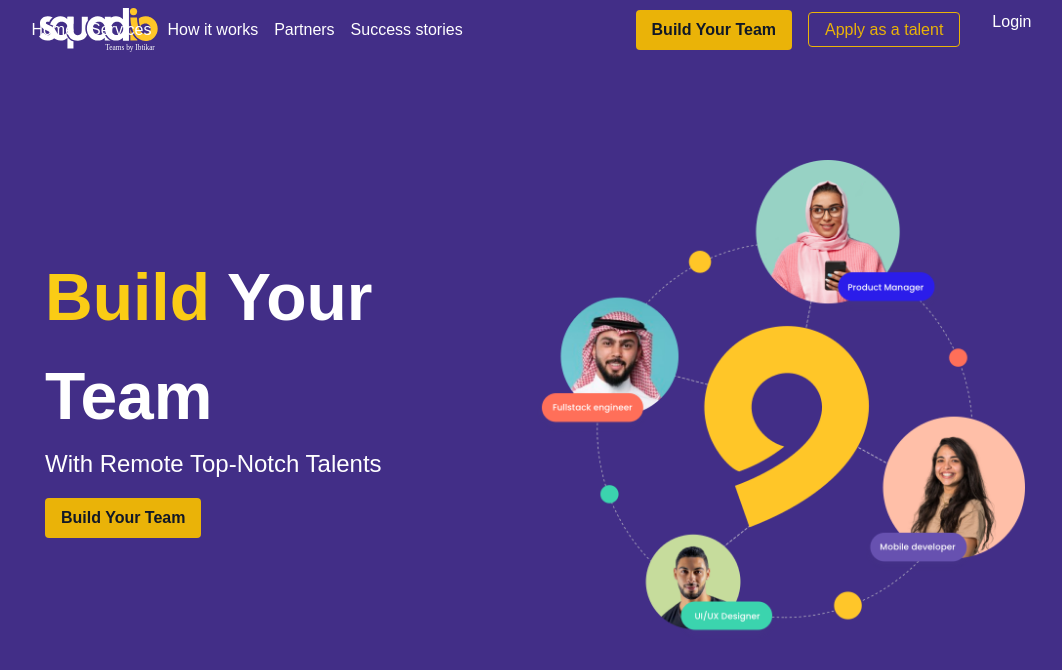
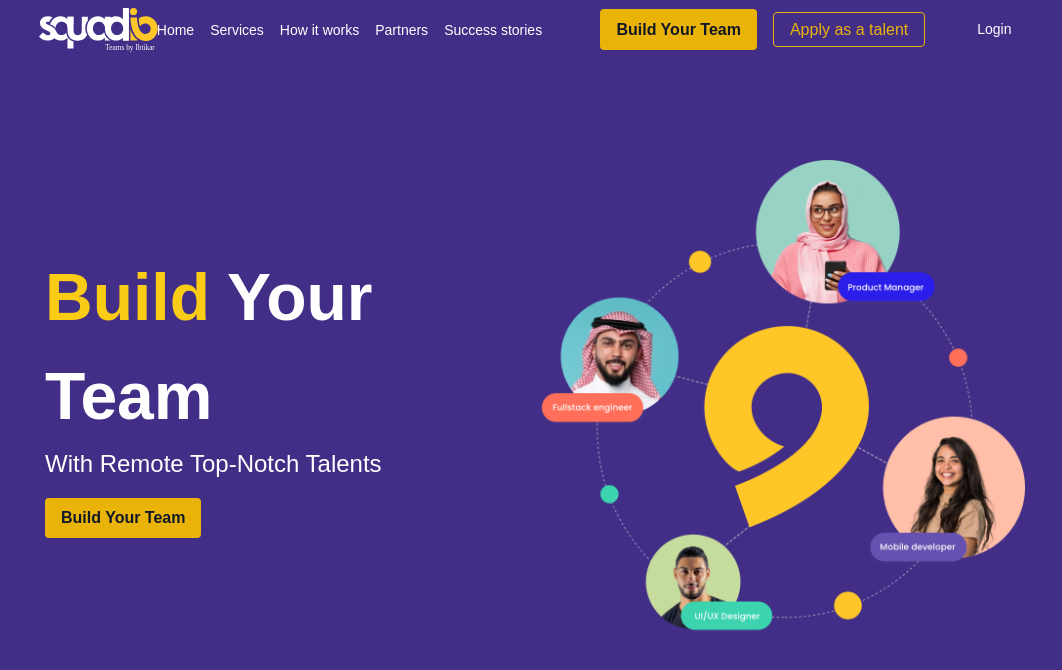
Before and after one commit to nath2006/Magang-FE-Reactjs, a React (Create React App) app: page / in a window 1280 px wide. Shown: the top 670 px of the page, without its empty margins (105-1167 px from the left). Built offline with nearby package versions, Linux system fonts and the light colour scheme.

Commit message:
update resoponsive

```diff
--- a/src/Components/Navbar/Navbar.js
+++ b/src/Components/Navbar/Navbar.js
@@ -4,7 +4,7 @@ import './styles.css';
 
 const Navbar = () => {
   return (
-    <nav className="Navbar-wrapper flex items-center justify-between p-4 text-white">
+    <nav className="Navbar-wrapper flex items-center justify-between text-white">
         <div className="Navbar flex items-center">
           <img src={Logo} alt="Logo" className="Logo" width="120"/>
         </div>
@@ -35,7 +35,7 @@ const Navbar = () => {
             <span className="border border-yellow-500 text-yellow-500 px-4 py-2 rounded  w-full">Apply as a talent</span>
           </button>
           <ul>
-            <li className="flex justify-end ml-4">
+            <li className=" Right-li flex justify-end ml-4">
             <a href="/" className="text-white hover:text-gray-300">Login</a>
             </li>
           </ul>
--- a/src/Components/Navbar/styles.css
+++ b/src/Components/Navbar/styles.css
@@ -1,4 +1,10 @@
- .Navbar-wrapper {
+a {
+    font-family:'Poppins', sans-serif;
+    font-size: 14px;
+    font-weight: 500;
+}
+
+.Navbar-wrapper {
     margin:0 131.5px;
     padding:0 12px;
 }
@@ -13,10 +19,18 @@
 }
 
 .Navbar-wrapper .Left-nav {
+    padding: 8px 16px;
     position: relative;
     right: 150px;
 }
 
-/* .Navbar-wrapper .Right-nav .btn-one {
-    margin-right: 20px;
-} */
+@media (min-width: 768px) {
+    .Navbar-wrapper .Left-nav {
+        position: relative;
+        right: 30px;
+    }
+}
+
+.Navbar-wrapper .Right-nav .Right-li {
+    padding: 10px 20px;
+}
```
